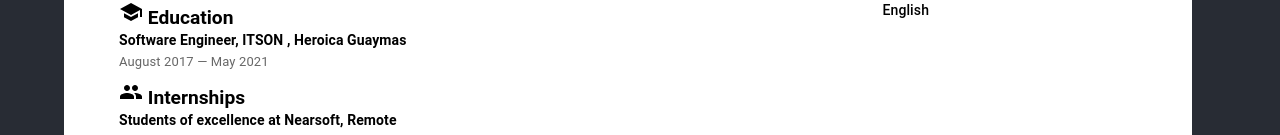
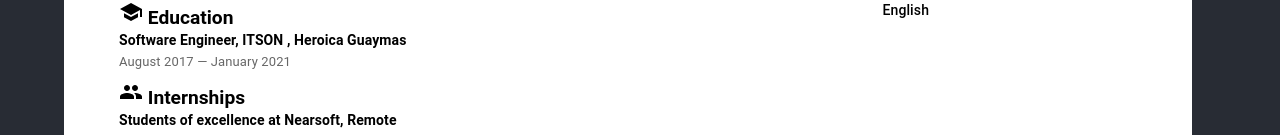
Before and after one commit to arcadioramos/curriculum-vitae, a React (Create React App) app: page / in a window 1280 px wide. Shown: the part 926-1061 px from the top of the page. Built offline with nearby package versions, Linux system fonts and the light colour scheme.

Commit message:
missing translations

```diff
--- a/src/App.tsx
+++ b/src/App.tsx
@@ -39,8 +39,8 @@ function App() {
                 <Link href="https://github.com/Greenstand/treetracker-web-map-client/pull/373">Greenstand/treetracker-web-map-client</Link>
                 <Link href="https://github.com/Greenstand/treetracker-admin-client/pull/255">Greenstand/treetracker-admin-client</Link>
               </Grid>
-              <Section title={t("title.education")} subtitle={t("subtitle.education")} icon={<SchoolIcon />} dateOfWork='August 2017 — May 2021' />
-              <Section title={t("title.internships")} subtitle={t("subtitle.internships")} description={[t("experience.internship1"), t("experience.internship2"), t("experience.internship3"), t("experience.internship4")]} icon={<GroupIcon />} dateOfWork={t("dateOfWork.education")} />
+              <Section title={t("title.education")} subtitle={t("subtitle.education")} icon={<SchoolIcon />}dateOfWork={t("dateOfWork.education")} />
+              <Section title={t("title.internships")} subtitle={t("subtitle.internships")} description={[t("experience.internship1"), t("experience.internship2"), t("experience.internship3"), t("experience.internship4")]} icon={<GroupIcon />} dateOfWork={t("dateOfWork.sofe")} />
 
 
             </Grid>
--- a/src/i18n/en/translation.ts
+++ b/src/i18n/en/translation.ts
@@ -52,6 +52,7 @@ export const i18nEnglish = {
     dateOfWork: {
         encora: 'January 2022 — Present',
         apprentice: 'September 2021 — January 2022',
-        education: 'January 2020 — June 2020'
+        education: 'August 2017 — January 2021',
+        sofe: 'January 2020 — June 2020'
     }
 }
--- a/src/i18n/es/translation.ts
+++ b/src/i18n/es/translation.ts
@@ -52,6 +52,7 @@ export const i18nEspanol = {
     dateOfWork: {
         encora: 'Enero 2022 — Actualidad',
         apprentice: 'Septiembre 2021 — Enero 2022',
-        education: 'Enero 2020 — Junio 2020'
+        education: 'Agosto 2017 — Enero 2021',
+        sofe: 'Enero 2020 — Junio 2020'
     }
 }
```
